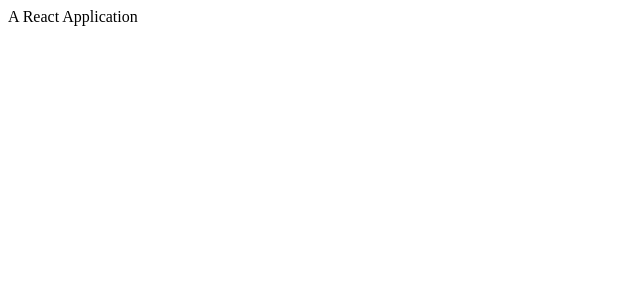
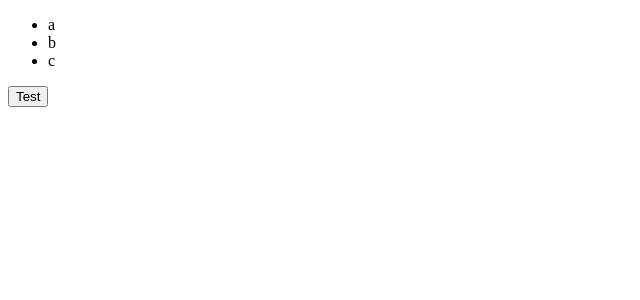
Before and after one commit to webpapaya/fhs-react-redux-starter-kit, a React (Create React App) app: page / in a window 1280 px wide. Shown: the top 300 px of the page, without its empty margins (0-640 px from the left). Built offline with nearby package versions, Linux system fonts and the light colour scheme.

Commit message:
feat: showcase React.memo

```diff
--- a/src/App.js
+++ b/src/App.js
@@ -1,11 +1,32 @@
-import React from 'react'
+import React, { useState } from 'react'
 
-function App () {
-  return (
-    <div>
-        A React Application
-    </div>
-  )
+
+const UserList = React.memo(({users}) => {
+    return (
+        <ul>
+            {users.map((user) => {
+                return <li>{user}</li>
+            })}
+        </ul>
+    )
+})
+
+function App() {
+    const [state, setState] = useState({ users: ['a', 'b', 'c'] })
+    const onUpdateUser = () => {
+        // Don't push to state.users
+        state.users.push('d')
+
+        // Do spread users and create new array
+        setState({ ...state, users: [...state.users, 'd'] })
+    }
+
+    return (
+        <div>
+            <UserList users={state.users} />
+            <button onClick={onUpdateUser}>Test</button>
+        </div>
+    )
 }
 
 export default App
```
